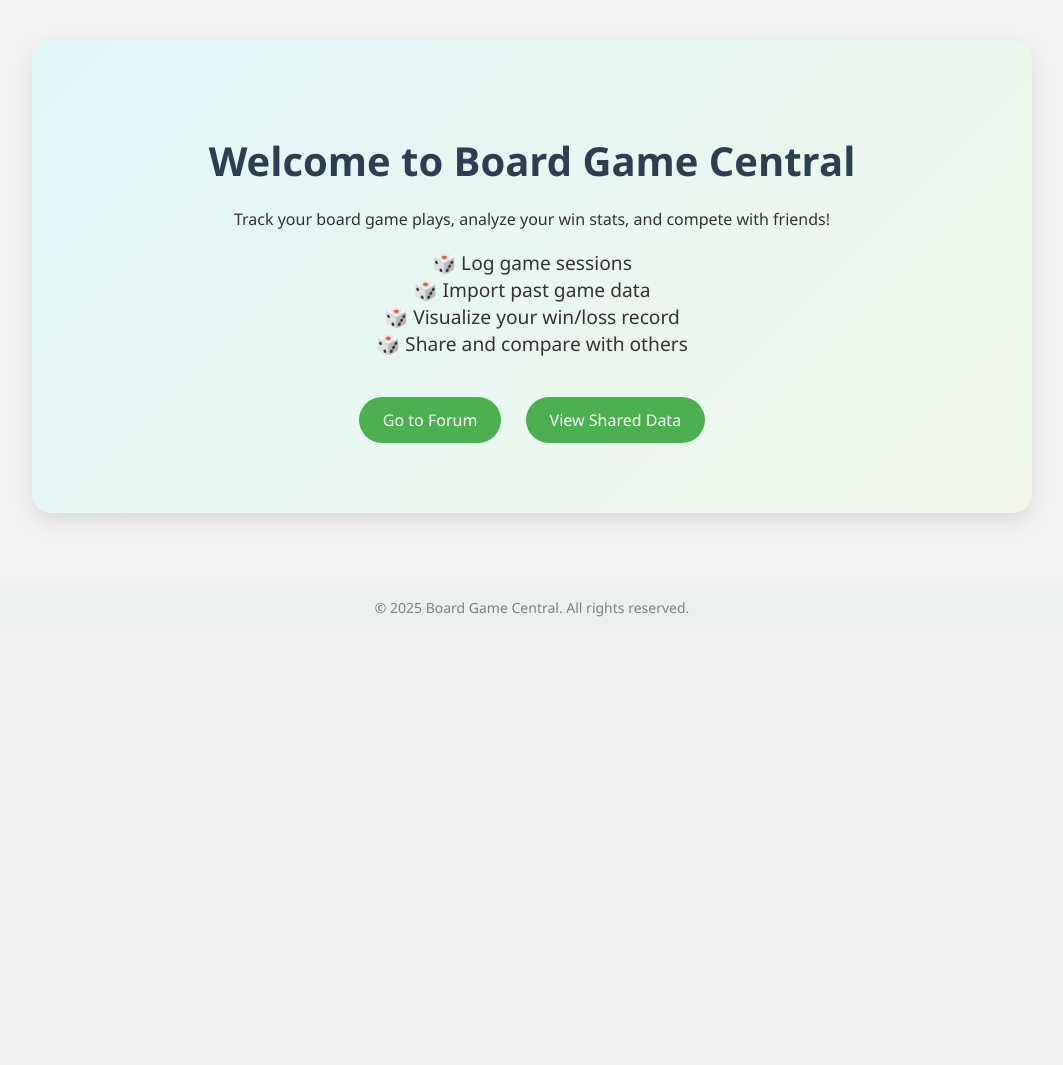
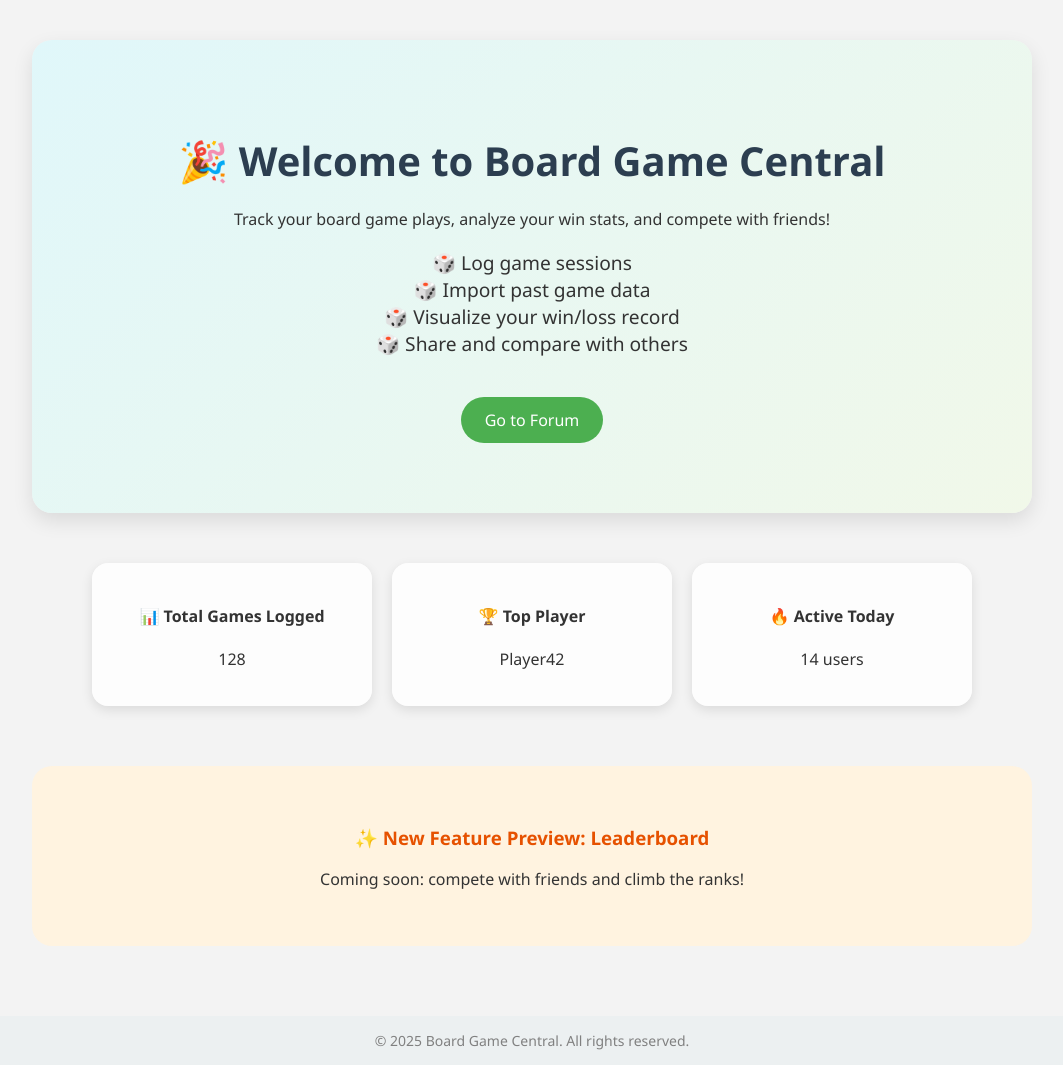
Before and after one commit to TheDoctorZoose/CITS3403-Agile-Project, a Flask app: page / in a window 1280 px wide. Shown: the part 177-1242 px from the top of the page, without its empty margins (108-1171 px from the left). Before the commit the page ends 794 px from the top, so only its background shows below. Run offline with Flask 3, Linux system fonts and the light colour scheme.

Commit message:
Update index.html
Signed-off-by: MasterLu0309 <167738226+MasterLu0309@users.noreply.github.com>

```diff
--- a/app/templates/index.html
+++ b/app/templates/index.html
@@ -4,11 +4,13 @@
 
 {% block extra_styles %}
 <link rel="stylesheet" href="{{ url_for('static', filename='css/index.css') }}">
+
 {% endblock %}
 
 {% block content %}
+<div class="container my-5">
   <section class="intro">
-  <h2>Welcome to Board Game Central</h2>
+    <h2>🎉 Welcome to Board Game Central</h2>
     <p>Track your board game plays, analyze your win stats, and compete with friends!</p>
     <ul>
       <li>Log game sessions</li>
@@ -16,13 +18,33 @@
       <li>Visualize your win/loss record</li>
       <li>Share and compare with others</li>
     </ul>
-
-  <div style="text-align: center; margin-top: 30px;">
+    <div>
       <a href="{{ url_for('main.forum') }}" class="rounded-btn">Go to Forum</a>
-    <a href="{{ url_for('main.share_data_view') }}" class="rounded-btn">View Shared Data</a>
 
     </div>
   </section>
+
+  <section class="stats-cards">
+    <div class="card-glass">
+      <h4>📊 Total Games Logged</h4>
+      <p class="fs-1 fw-bold">128</p>
+    </div>
+    <div class="card-glass">
+      <h4>🏆 Top Player</h4>
+      <p class="fs-4 fw-semibold">Player42</p>
+    </div>
+    <div class="card-glass">
+      <h4>🔥 Active Today</h4>
+      <p class="fs-4 fw-semibold">14 users</p>
+    </div>
+  </section>
+
+  <section class="feature-section mt-5">
+    <h3 style="color: #e65100;">✨ New Feature Preview: Leaderboard</h3>
+    <p>Coming soon: compete with friends and climb the ranks!</p>
+
+  </section>
+</div>
 {% endblock %}
 
 {% block extra_scripts %}
```
Lines whose indentation alone changed are shown as unchanged.
